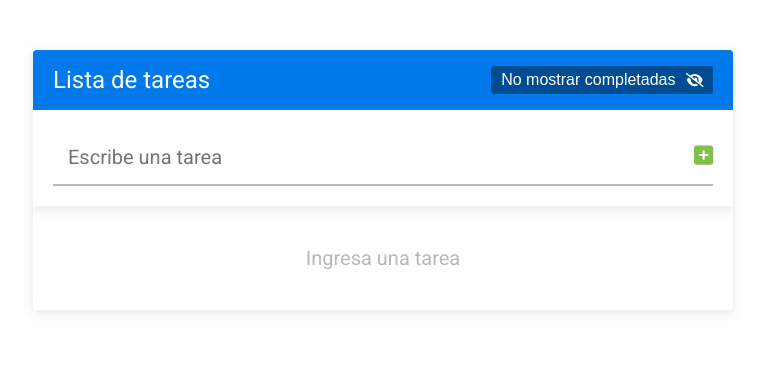
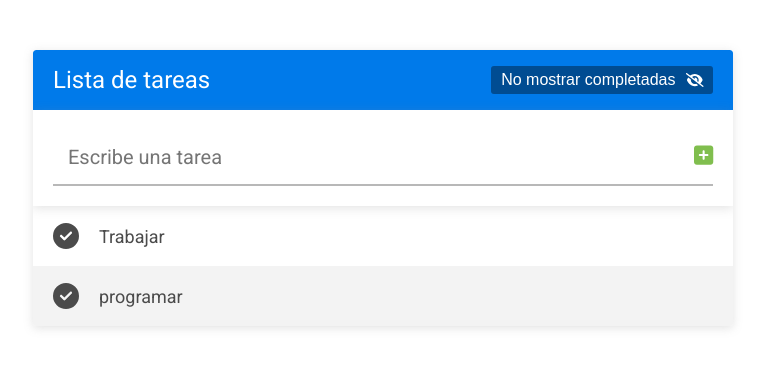
Before and after one commit to jpgonzales27/app-lista-tareas, a React (Create React App) app: page / in a window 1280 px wide. Shown: the top 368 px of the page, without its empty margins (257-1022 px from the left). Built offline with nearby package versions, Linux system fonts and the light colour scheme.

Commit message:
agregado componete tarea

```diff
--- a/src/App.js
+++ b/src/App.js
@@ -6,16 +6,16 @@
 
 const App = () => {
   const [tareas, setTareas] = useState([
-    // {
-    //   id: 1,
-    //   texto: "Trabajar",
-    //   completada: false,
-    // },
-    // {
-    //   id: 2,
-    //   texto: "programar",
-    //   completada: false,
-    // },
+    {
+      id: 1,
+      texto: "Trabajar",
+      completada: false,
+    },
+    {
+      id: 2,
+      texto: "programar",
+      completada: false,
+    },
   ]);
 
   console.log(tareas);
--- a/src/componentes/ListaTareas.jsx
+++ b/src/componentes/ListaTareas.jsx
@@ -1,11 +1,12 @@
 import React from "react";
+import Tarea from "./Tarea";
 
 const ListaTareas = ({ tareas }) => {
   return (
     <>
       <ul className="lista-tareas">
         {tareas.length > 0 ? (
-          tareas.map((tarea) => <li key={tarea.id}>{tarea.texto}</li>)
+          tareas.map((tarea) => <Tarea key={tarea.id} tarea={tarea} />)
         ) : (
           <div className="lista-tareas__mensaje">Ingresa una tarea</div>
         )}
--- a/src/componentes/Tarea.jsx
+++ b/src/componentes/Tarea.jsx
@@ -0,0 +1,58 @@
+import React, { useState } from "react";
+import { FontAwesomeIcon } from "@fortawesome/react-fontawesome";
+import {
+  faCheckCircle,
+  faEdit,
+  faTimes,
+} from "@fortawesome/free-solid-svg-icons";
+
+const Tarea = ({ tarea }) => {
+  const [editadantoTarea, setEditadantoTarea] = useState(false);
+  const [editarTarea, setEditarTarea] = useState(tarea.texto);
+
+  const handleSubmit = (e) => {
+    e.preventDefault();
+    setEditadantoTarea(false);
+  };
+
+  return (
+    <li className="lista-tareas__tarea">
+      <FontAwesomeIcon
+        icon={faCheckCircle}
+        className="lista-tareas__icono lista-tareas__icono-check"
+      />
+      <div className="lista-tareas__texto">
+        {editadantoTarea ? (
+          <form className="formulario-editar-tarea" onSubmit={handleSubmit}>
+            <input
+              type="text"
+              className="formulario-editar-tarea__input"
+              value={editarTarea}
+              onChange={(e) => setEditarTarea(e.target.value)}
+            />
+            <button type="submit" className="formulario-editar-tarea__btn">
+              Actualizar
+            </button>
+          </form>
+        ) : (
+          tarea.texto
+        )}
+      </div>
+      <div>
+        <FontAwesomeIcon
+          icon={faEdit}
+          className="lista-tareas__icono lista-tareas__icono-accion"
+          onClick={() => {
+            setEditadantoTarea(!editadantoTarea);
+          }}
+        />
+        <FontAwesomeIcon
+          icon={faTimes}
+          className="lista-tareas__icono lista-tareas__icono-accion"
+        />
+      </div>
+    </li>
+  );
+};
+
+export default Tarea;
```
